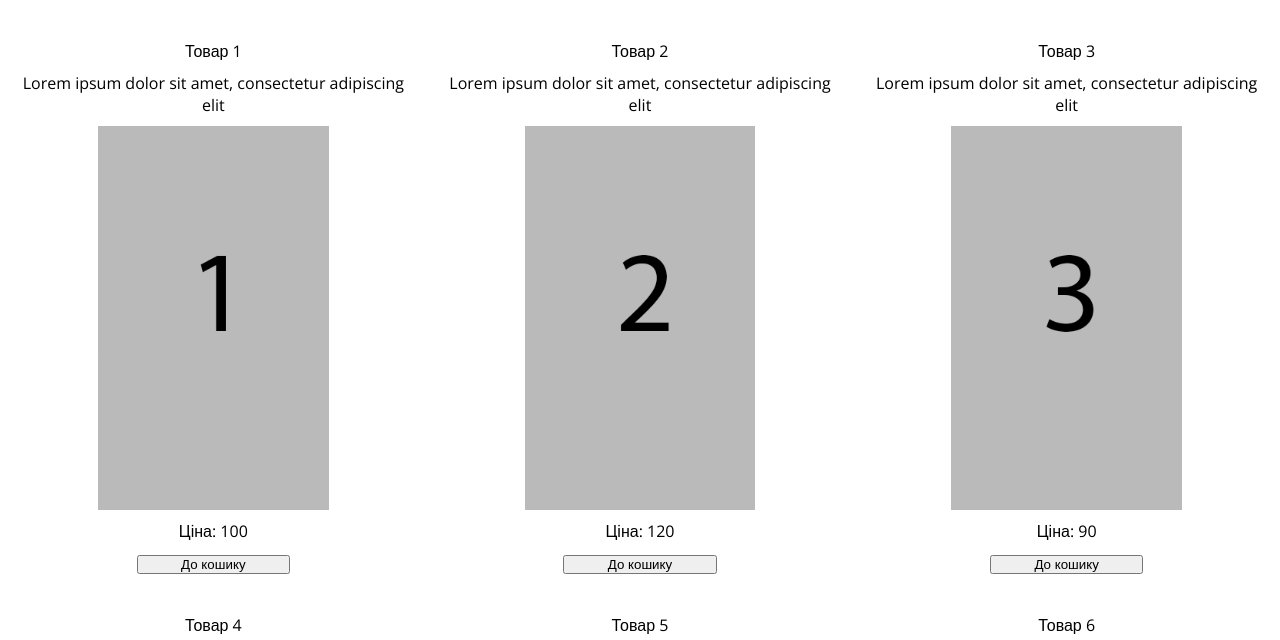
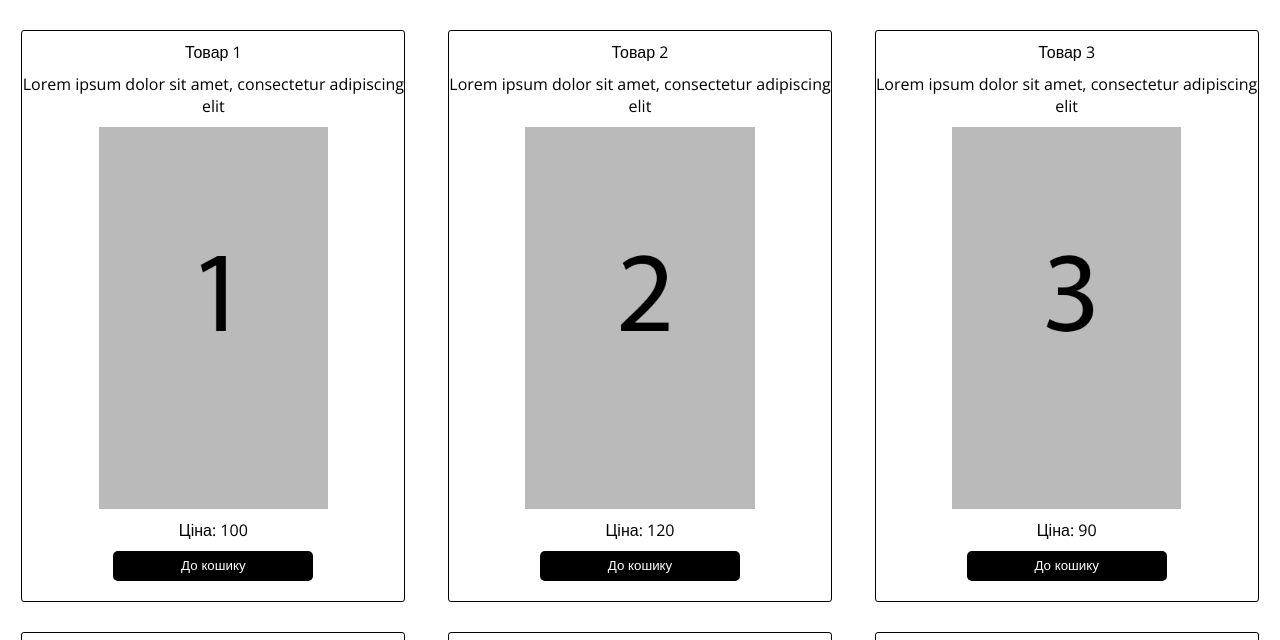
Before and after one commit to tonykrapatony/tonykrapatony.github.io, a plain HTML site: page shop/shop.html in a window 1280 px wide. Shown: the part 83-723 px from the top of the page. Drawn offline with nearby package versions, Linux system fonts and the light colour scheme.

Commit message:
Update shop.css

```diff
--- a/shop/css/shop.css
+++ b/shop/css/shop.css
@@ -9,6 +9,9 @@
 .goods_item {
     width: 30%;
     margin-top: 30px;
+    border: 1px solid #000;
+    box-sizing: border-box;
+    border-radius: 3px;
 }
 .goods_item>h3 {
     width: 100%;
@@ -26,6 +29,14 @@
     margin: 10px 0;
 }
 .add-to-cart {
-    width: 40%;
-    margin: 0 30%;
+    display: block;
+    width: 200px;
+    max-width: 96%;
+    margin: 0 auto 20px auto;
+    height: 30px;
+    background-color: #000; /* Green */
+    border: none;
+    border-radius: 5px;
+    color: #fff;
+    text-align: center;
 }
```
